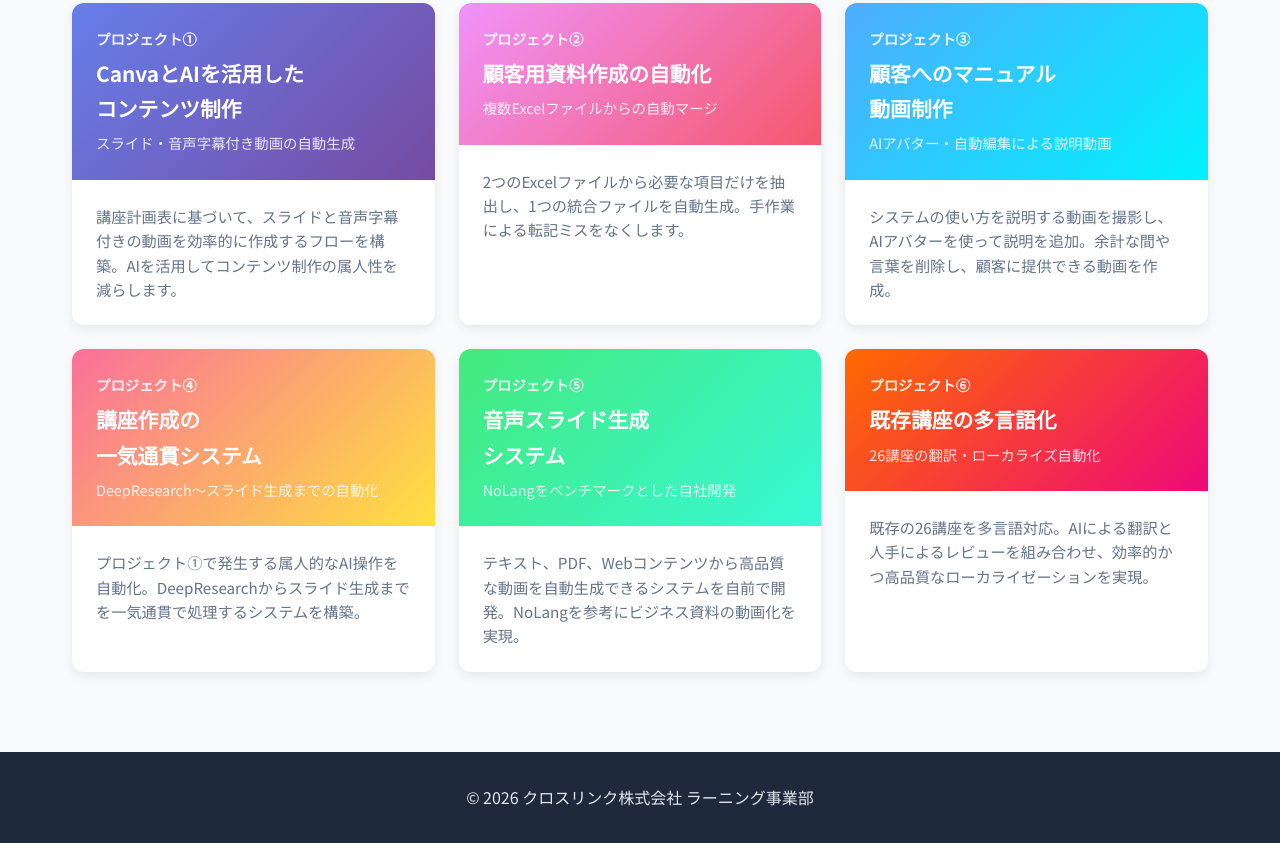
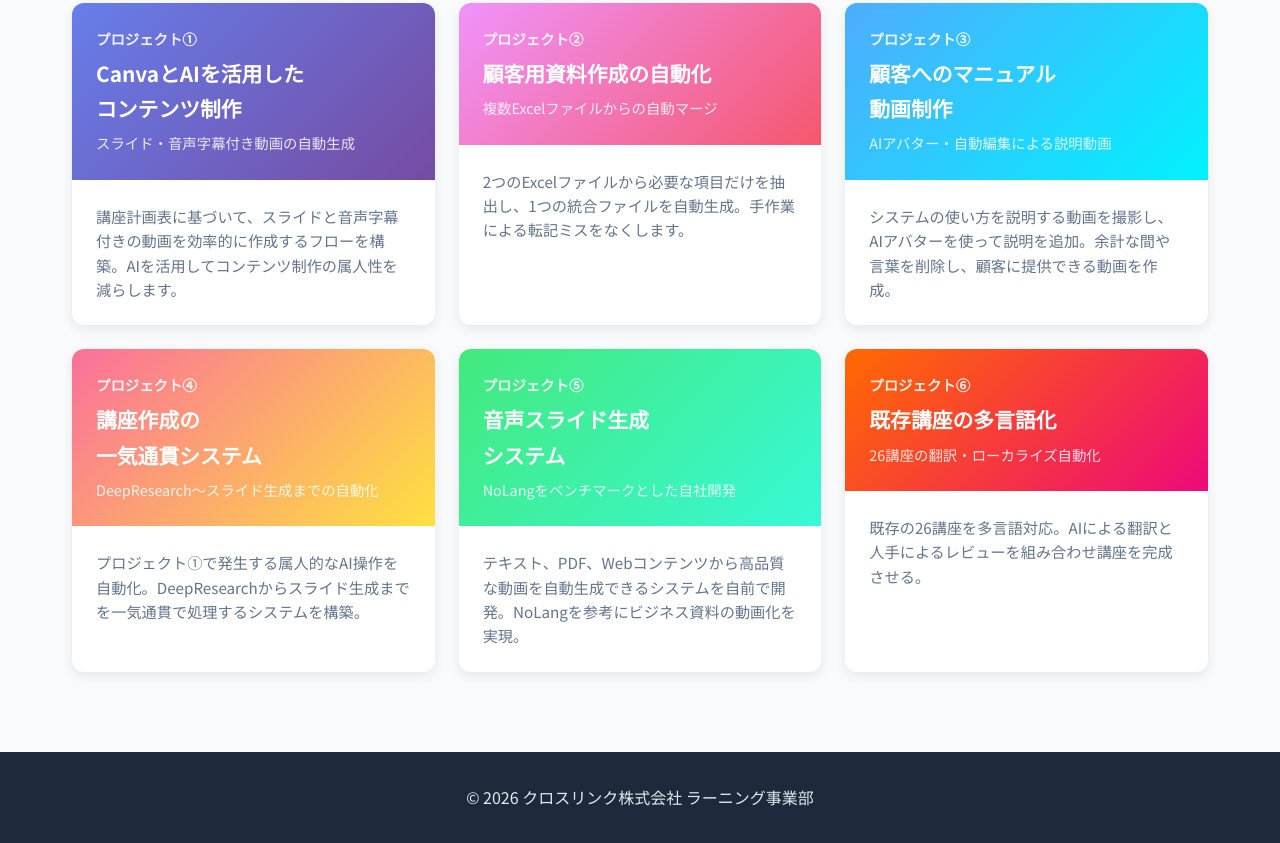
Before and after one commit to cross-support/intern.irai, a plain HTML site: page index.html in a window 1280 px wide. Shown: the part 584-1427 px from the top of the page. Drawn offline with Linux system fonts and the light colour scheme.

Commit message:
プロジェクト⑥の説明文を簡潔に修正

```diff
--- a/index.html
+++ b/index.html
@@ -255,7 +255,7 @@
                     <p class="project-subtitle">26講座の翻訳・ローカライズ自動化</p>
                 </div>
                 <div class="project-body">
-                    <p class="project-summary">既存の26講座を多言語対応。AIによる翻訳と人手によるレビューを組み合わせ、効率的かつ高品質なローカライゼーションを実現。</p>
+                    <p class="project-summary">既存の26講座を多言語対応。AIによる翻訳と人手によるレビューを組み合わせ講座を完成させる。</p>
                 </div>
             </a>
         </div>
```
